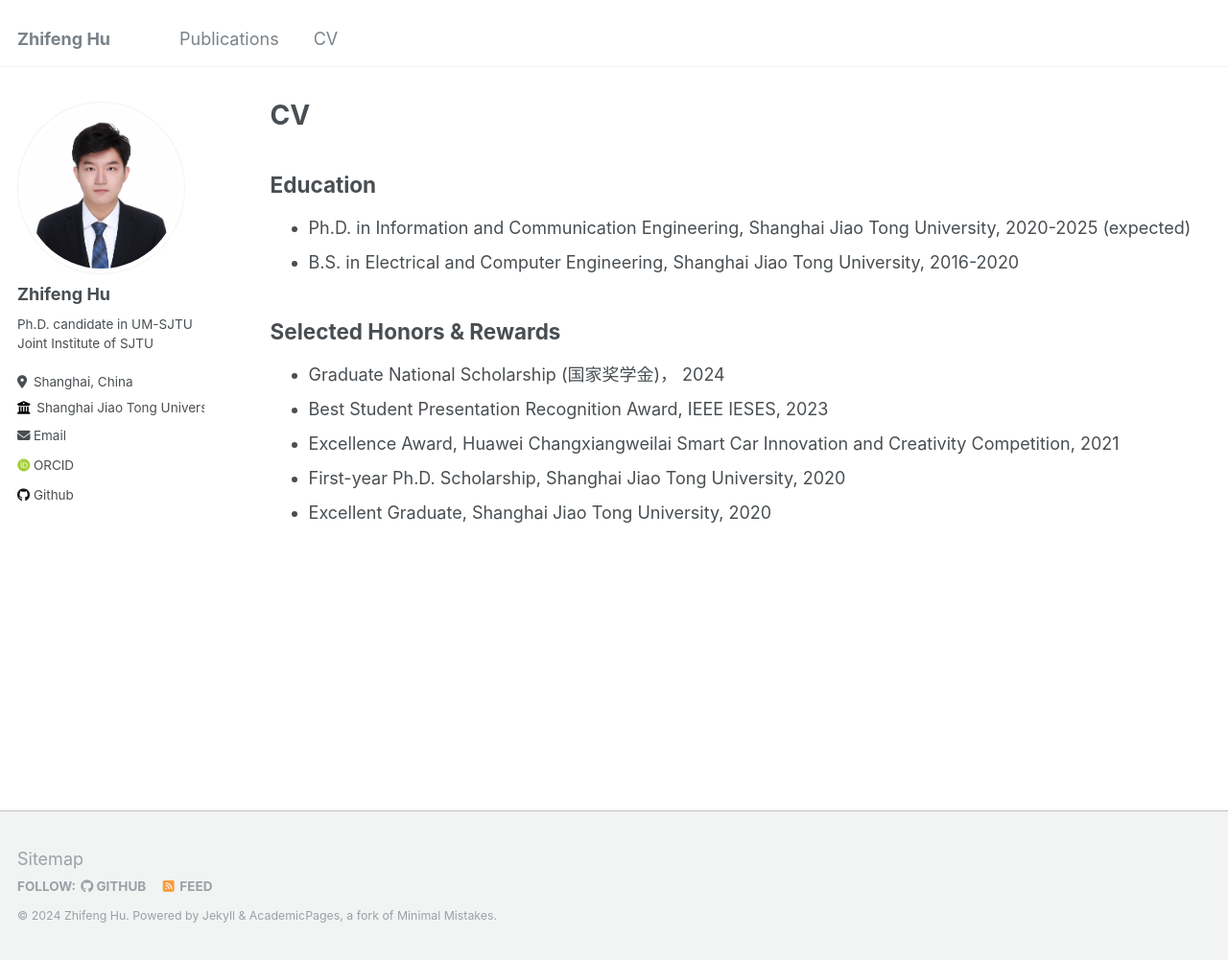
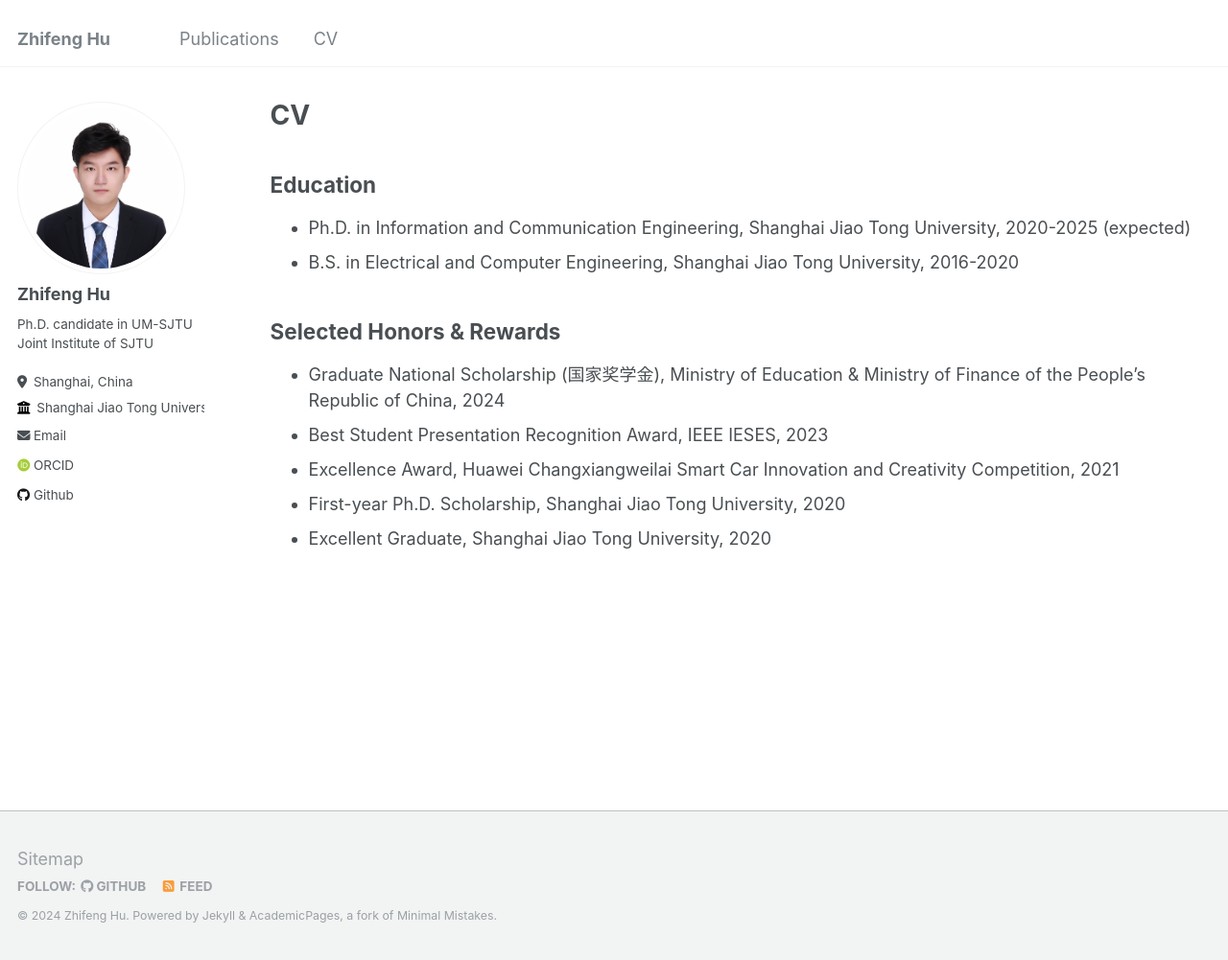
Before and after one commit to CantorHu/CantorHu.github.io, a Jekyll site: the page built from _pages/cv.md, in a window 1280 px wide and 1001 px high. Shown: the whole window at 96% size. Built offline with Jekyll 4.4.1, drawn with Linux system fonts in a browser that asks for light colours; some web fonts are replaced.

Commit message:
Update cv.md

```diff
--- a/_pages/cv.md
+++ b/_pages/cv.md
@@ -17,7 +17,7 @@
 
 Selected Honors & Rewards
 -----
-- Graduate National Scholarship (国家奖学金)， 2024
+- Graduate National Scholarship (国家奖学金), Ministry of Education & Ministry of Finance of the People's Republic of China, 2024
 - Best Student Presentation Recognition Award, IEEE IESES, 2023
 - Excellence Award, Huawei Changxiangweilai Smart Car Innovation and Creativity Competition, 2021
 - First-year Ph.D. Scholarship, Shanghai Jiao Tong University, 2020
```
